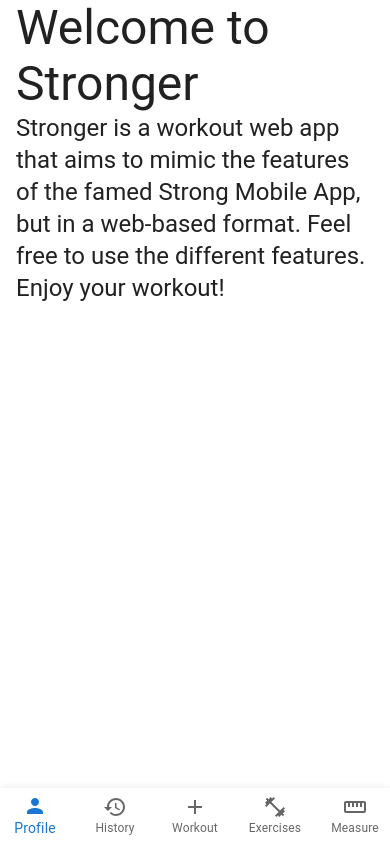
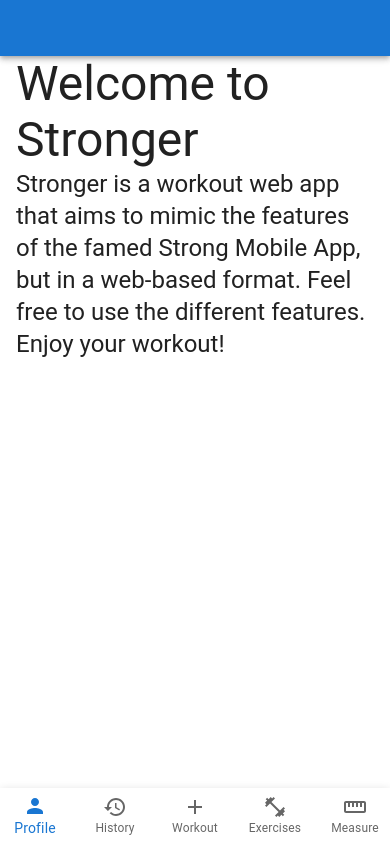
Before and after one commit to dkhmora/stronger-workout-app, a React (Create React App) app in the folder client/: page / in a window 390 px wide. Built offline with nearby package versions, Linux system fonts and the light colour scheme.

Commit message:
Created MobileAppBar

```diff
--- a/client/src/App.tsx
+++ b/client/src/App.tsx
@@ -10,6 +10,7 @@ import MeasurePage from "./pages/MeasurePage";
 import ExercisesPage from "./pages/ExercisesPage";
 import HistoryPage from "./pages/HistoryPage";
 import { Box, CssBaseline } from "@mui/material";
+import MobileAppBar from "./components/MobileAppBar";
 
 function App() {
   const [windowDimension, setWindowDimension] = useState<number | null>(null);
@@ -43,6 +44,7 @@ function App() {
         {isMobile ? <MobileNavbar /> : <Navbar />}
 
         <Box sx={{ flexGrow: 1, overflow: "auto" }}>
+          {isMobile && <MobileAppBar />}
           <Routes>
             <Route index element={<HomePage />} />
             <Route path="/profile" element={<ProfilePage />} />
--- /dev/null
+++ b/client/src/components/MobileAppBar.tsx
@@ -0,0 +1,20 @@
+import * as React from "react";
+import { AppBar, Toolbar, Typography } from "@mui/material";
+
+interface MobileAppBarProps {
+  title: string;
+}
+
+export default function MobileAppBar(props: MobileAppBarProps) {
+  const { title } = props;
+
+  return (
+    <AppBar position="static">
+      <Toolbar>
+        <Typography variant="h6" component="div" sx={{ flexGrow: 1 }}>
+          {title}
+        </Typography>
+      </Toolbar>
+    </AppBar>
+  );
+}
```
